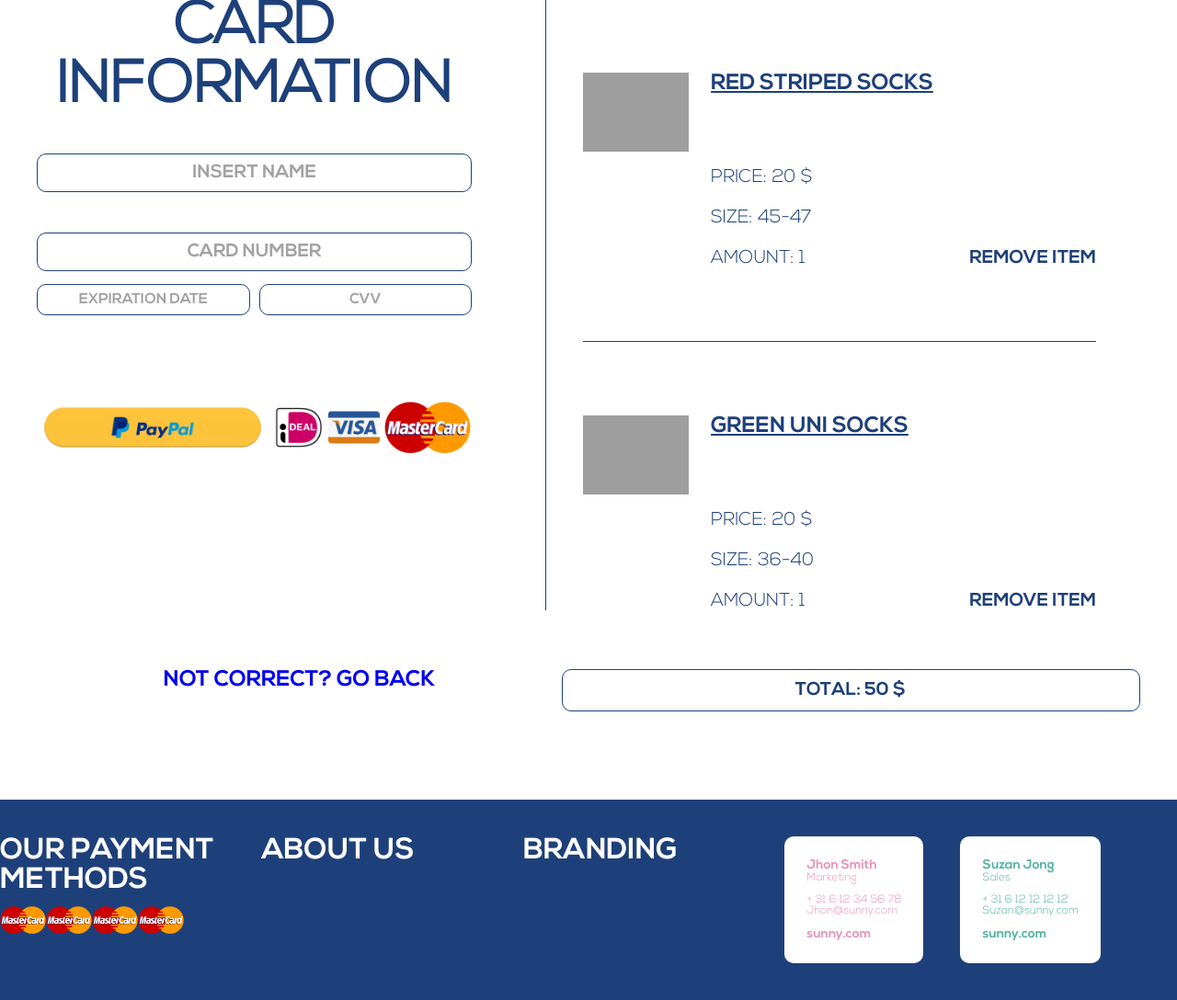
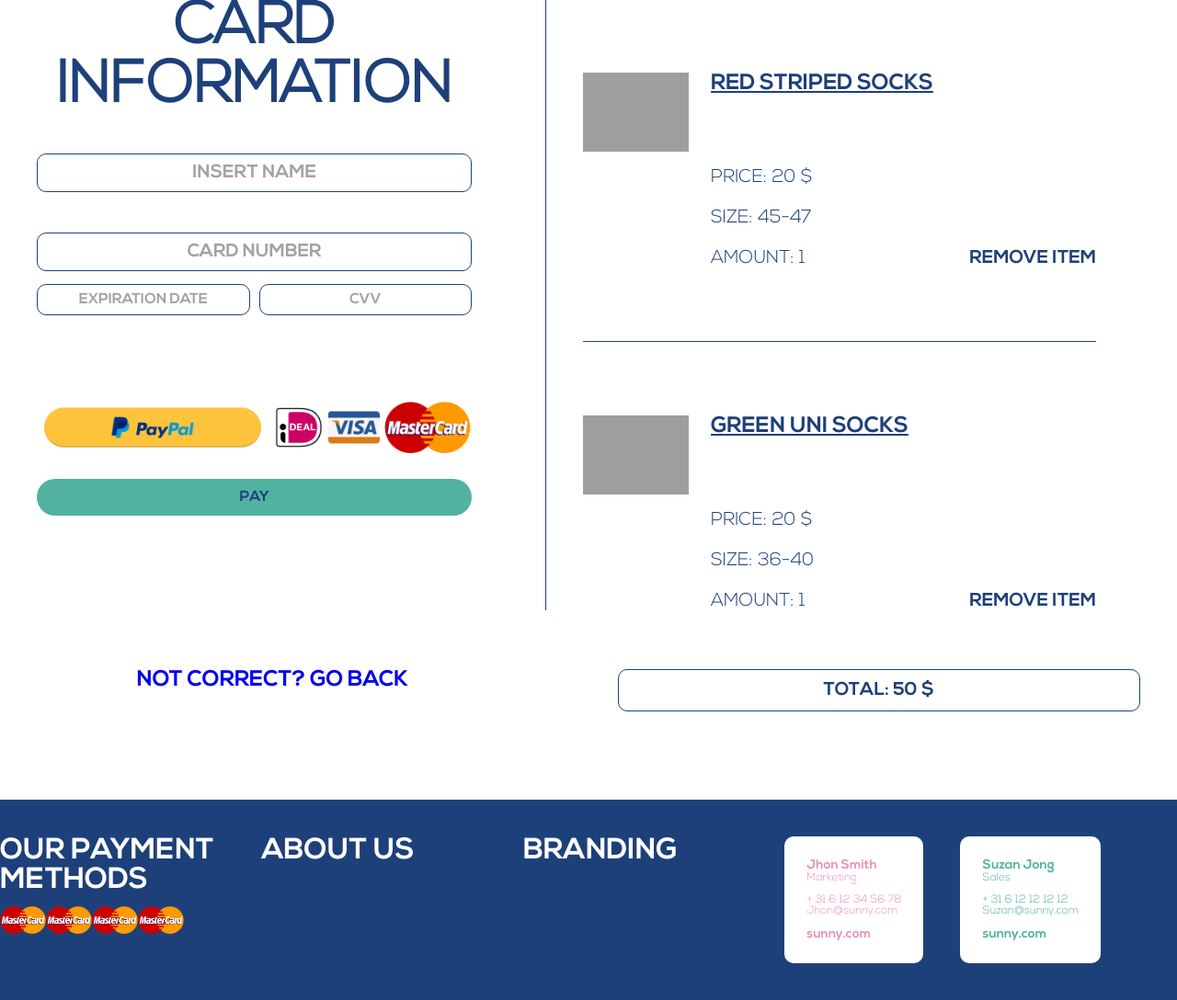
Before and after one commit to XxJosephineStensgaardxX/Cloudy, a PHP site: page /public/paymentPage.php in a window 1280 px wide. Shown: the part 325-1413 px from the top of the page at 92% size. Run offline with PHP 8.4, Linux system fonts and the light colour scheme; grey boxes are pictures that could not be loaded.

Commit message:
link payment pages

```diff
--- a/app/public/language.php
+++ b/app/public/language.php
@@ -71,6 +71,10 @@
     "CHECK OUT" =>  array(
         "EN" => "CHECK OUT",
         "NL" => "UITCHECKEN",
+    ),
+    "PAY" => array(
+        "EN" => "PAY",
+        "NL" => "BALEN",
     ),
     "INSERT NAME" =>  array(
         "EN" => "INSERT NAME",
@@ -169,8 +173,4 @@
         "EN" => "Produced in Portugal",
         "NL" => "Geproduceerd in Portugal",
     ),
-    )
-
-
-
-?>
+);
--- a/app/public/paymentPage.php
+++ b/app/public/paymentPage.php
@@ -13,9 +13,9 @@
 	<?php
 	$lang = "EN";
 
-        if($_SERVER["REQUEST_METHOD"] == "GET"){
+	if ($_SERVER["REQUEST_METHOD"] == "GET") {
 		$lang = filter_input(INPUT_GET, "submit");
-            if($lang == ""){
+		if ($lang == "") {
 			$lang = "EN";
 		}
 	}
@@ -36,13 +36,13 @@
 						</h1>
 
 						<div class="input__wrapper">
-							<input type="text" class="input" placeholder="<?php echo $language["INSERT NAME"][$lang]?>" />
+							<input type="text" class="input" placeholder="<?php echo $language["INSERT NAME"][$lang] ?>" />
 						</div>
 						<div class="input__wrapper input__wrapper-spaced">
-							<input type="text" class="input" placeholder="<?php echo $language["CARD NUMBER"][$lang]?>" />
+							<input type="text" class="input" placeholder="<?php echo $language["CARD NUMBER"][$lang] ?>" />
 						</div>
 						<div class="input__wrapper input__wrapper-double">
-							<input type="text" class="input" placeholder="<?php echo $language["EXPIRATION DATE"][$lang]?>" />
+							<input type="text" class="input" placeholder="<?php echo $language["EXPIRATION DATE"][$lang] ?>" />
 							<input type="text" class="input" placeholder="CVV" />
 						</div>
 
@@ -60,6 +60,16 @@
 								<img src="./img/mastercard.png" alt="Paypal" />
 							</button>
 						</div>
+						<!-- <button type="submit" class="checkout__button button">
+							<?php
+							// echo $language["PAY"][$lang]
+							?>
+						</button> -->
+						<a href="paymentSuccesesfull.php" class="checkout__button button">
+							<?php
+							echo $language["PAY"][$lang]
+							?>
+						</a>
 					</form>
 					<ul class="orders">
 						<li class="order__item">
--- a/app/public/style/style_checkout.css
+++ b/app/public/style/style_checkout.css
@@ -20,12 +20,17 @@
 	width: unset;
 	background: none;
 }
+.checkout__button-wrapper ~ .checkout__button {
+	margin-top: 1.5rem;
+}
 .checkout__button-wrapper img {
 	object-fit: contain;
 	height: 3.5rem;
 }
 
 .checkout__button {
+	display: inline-block;
+	text-align: center;
 	border: 0;
 	width: 100%;
 	margin-top: 5rem;
@@ -33,6 +38,7 @@
 .checkout__result {
 	margin-top: 4rem;
 	display: flex;
+	gap: 7.5rem;
 	font-family: Nexa-Bold;
 	text-align: center;
 }
```
Also changed, not shown: app/public/checkoutPage.php (+15 -10 lines). Lines whose indentation alone changed are shown as unchanged.
